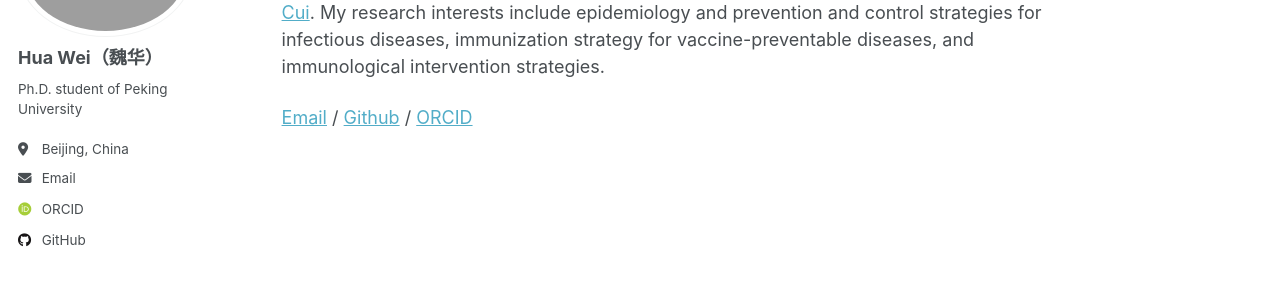
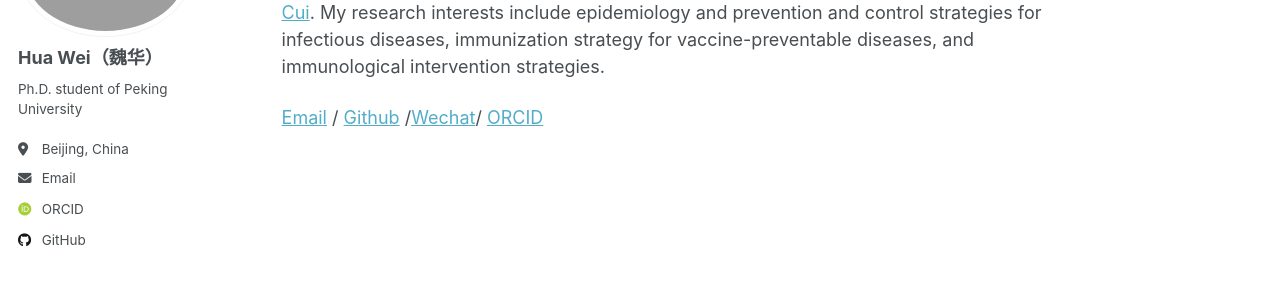
Before and after one commit to WeiHua363/WeiHua363.github.io, a Jekyll site: the page built from _pages/about.md, in a window 1280 px wide. Shown: the part 196-496 px from the top of the page. Built offline with Jekyll 4.4.1, drawn with Linux system fonts in a browser that asks for light colours; some web fonts are replaced; a script that is not in the unit is left out.

Commit message:
Update about.md

```diff
--- a/_pages/about.md
+++ b/_pages/about.md
@@ -9,4 +9,4 @@ redirect_from:
 I am a first-year Ph.D. student in Department of Epidemiology and Biostatistics at the [School of Public Health](https://sph.pku.edu.cn/), [Peking University](https://www.pku.edu.cn/). I am fortunate to be advised by [Prof. Fuqiang Cui](https://scholar.google.com/citations?hl=zh-CN&user=Ei2xHGoAAAAJ). My research interests include epidemiology and prevention and control strategies for infectious diseases, immunization strategy for vaccine-preventable diseases, and immunological intervention strategies.
 
 
-[Email](mailto:weihua25@stu.pku.edu.cn) / [Github](https://github.com/WeiHua363) / [ORCID](https://orcid.org/0000-0003-1857-9412)
+[Email](mailto:weihua25@stu.pku.edu.cn) / [Github](https://github.com/WeiHua363) /[Wechat](../images/wx.jpg)/ [ORCID](https://orcid.org/0000-0003-1857-9412)
```
